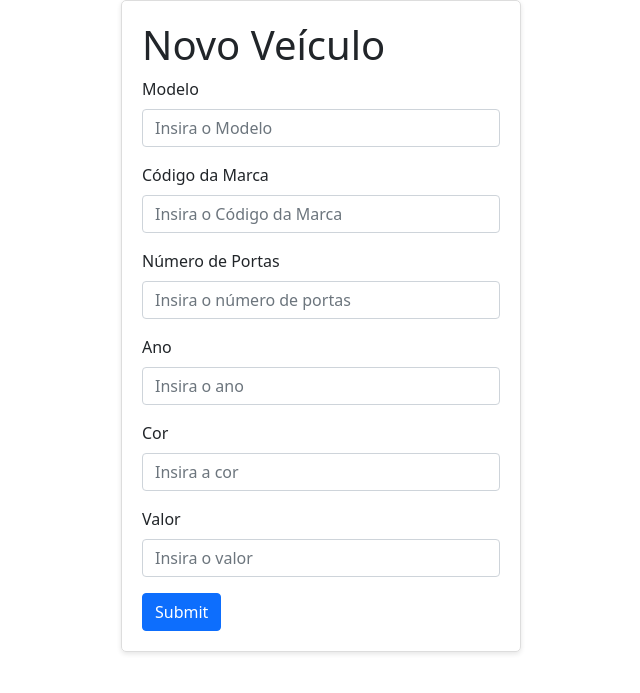
After one commit to arturlbg/bd_project, a Django app: page /veiculo/novo in a window 1280 px wide. The commit adds this page. Shown: the top 693 px of the page, without its empty margins (319-959 px from the left). Run offline with Django 4.2, Linux system fonts and the light colour scheme.

Commit message:
criacao de registros

```diff
--- a/app/admin.py
+++ b/app/admin.py
@@ -1,6 +1,6 @@
 from django.contrib import admin
 
 # Register your models here.
-from .models import Student
+from .models import Veiculo
 
-admin.site.register(Student)
+admin.site.register(Veiculo)
--- /dev/null
+++ b/app/forms.py
@@ -0,0 +1,7 @@
+from django import forms
+from .models import Veiculo
+
+class VeiculoForm(forms.ModelForm):
+    class Meta:
+        model = Veiculo
+        fields = ['modelo', 'numportas', 'ano', 'codmarca', 'cor', 'valor']
--- a/app/models.py
+++ b/app/models.py
@@ -1,8 +1,16 @@
 from django.db import models
 
 # Create your models here.
-class Student(models.Model):
-    name=models.CharField(max_length=100)
-    des=models.TextField()
+class Veiculo(models.Model):
+    idveiculo = models.AutoField(primary_key=True)
+    valor=models.FloatField()
+    codmarca=models.CharField(max_length=20)
+    numportas=models.CharField(max_length=1)
+    ano=models.CharField(max_length=4)
+    modelo=models.CharField(max_length=30)
+    cor=models.CharField(max_length=20)
     def __str__(self):
-        return self.name
+        return self.modelo
+
+    class Meta:
+        db_table = "veiculo"
--- a/app/templates/Concessionaria/index.html
+++ b/app/templates/Veiculo/index.html
@@ -20,13 +20,13 @@
 <html>
 <head>
     <meta charset="UTF-8">
-    <title>Concessionária</title>
+    <title>Veiculos</title>
     <!-- Bootstrap CSS -->
     <link rel="stylesheet" href="https://maxcdn.bootstrapcdn.com/bootstrap/4.5.2/css/bootstrap.min.css">
 </head>
 <body>
     <div class="container">
-        <h1 class="text-center">Concessionária</h1>
+        <h1 class="text-center">Veiculos</h1>
         <hr>
         <div class="table-responsive">
             <table class="table align-middle mb-0 bg-white">
--- /dev/null
+++ b/app/templates/Veiculo/new.html
@@ -0,0 +1,55 @@
+<!DOCTYPE html>
+<html lang="en">
+<head>
+  <meta charset="UTF-8">
+  <meta name="viewport" content="width=device-width, initial-scale=1.0">
+  <link rel="stylesheet" href="https://cdn.jsdelivr.net/npm/bootstrap@5.0.1/dist/css/bootstrap.min.css">
+  <title>Formulário</title>
+  <style>
+    .form-container {
+      max-width: 400px;
+      margin: 0 auto;
+      padding: 20px;
+      border: 1px solid #ddd;
+      border-radius: 5px;
+      box-shadow: 0 2px 5px rgba(0, 0, 0, 0.1);
+    }
+  </style>
+</head>
+<body>
+  <div class="container">
+    <div class="form-container">
+      <h1>Novo Veículo</h1>
+      <form class="needs-validation" method="post" novalidate>
+        {% csrf_token %}
+        <div class="mb-3">
+          <label for="modelo" class="form-label">Modelo</label>
+          <input name="modelo" type="text" class="form-control" id="modelo" placeholder="Insira o Modelo" required>
+        </div>
+        <div class="mb-3">
+            <label for="codmarca" class="form-label">Código da Marca</label>
+            <input name="codmarca" type="text" class="form-control" id="codmarca" placeholder="Insira o Código da Marca" required>
+          </div>
+        <div class="mb-3">
+          <label for="numportas" class="form-label">Número de Portas</label>
+          <input name="numportas" type="text" class="form-control" id="numportas" placeholder="Insira o número de portas" required></input>
+        </div>
+        <div class="mb-3">
+          <label for="ano" class="form-label">Ano</label>
+          <input name="ano" type="text" class="form-control" id="ano" placeholder="Insira o ano" required>
+        </div>
+        <div class="mb-3">
+          <label for="cor" class="form-label">Cor</label>
+          <input name="cor" type="text" class="form-control" id="cor" placeholder="Insira a cor" required>
+        </div>
+        <div class="mb-3">
+          <label for="valor" class="form-label">Valor</label>
+          <input name="valor" type="number" class="form-control" id="valor" placeholder="Insira o valor" required>
+        </div>
+        <button type="submit" class="btn btn-primary">Submit</button>
+      </form>
+    </div>
+  </div>
+  <script src="https://cdn.jsdelivr.net/npm/bootstrap@5.0.1/dist/js/bootstrap.bundle.min.js"></script>
+</body>
+</html>
--- a/app/views.py
+++ b/app/views.py
@@ -1,10 +1,44 @@
 from django.shortcuts import render
-from .models import Student
+from .service import *
+from .forms import *
+from .models import Veiculo
+import json
 
-# Create your views here.
-def index(request):
-    obj = Student.objects.all()
+def veiculo(request):
+    service = VeiculoService()
+    obj = service.findAll()
+    obj = json.loads(obj)
     context = {
         "obj": obj,
     }
-    return render(request, "index.html", context)
+    return render(request, "Veiculo/index.html", context)
+
+def get_veiculo(request, id):
+    service = VeiculoService()
+    obj = service.findById(id)
+    context = {
+        "obj": obj,
+    }
+    return render(request, 'Veiculo/edit.html', context)
+
+def novo_veiculo(request):
+    if request.method == 'POST':
+        form = VeiculoForm(request.POST)
+        if form.is_valid():
+            print(form.fields.keys())
+            print(form.cleaned_data)
+            service = VeiculoService()
+            service.create(form)
+    else:
+        form = VeiculoForm()
+
+    return render(request, 'Veiculo/new.html')
+
+def cliente(request):
+    service = ClienteService()
+    obj = service.findAll()
+    obj = json.loads(obj)
+    context = {
+        "obj": obj,
+    }
+    return render(request, "Cliente/index.html", context)
--- a/project/settings.py
+++ b/project/settings.py
@@ -77,7 +77,7 @@ WSGI_APPLICATION = 'project.wsgi.application'
 DATABASES = {
     'default': {
         'ENGINE': 'django.db.backends.postgresql',
-        'NAME': 'test1',
+        'NAME': 'Concessionaria',
         'USER': 'concessionaria',
         'PASSWORD': '1234',
     }
--- a/project/urls.py
+++ b/project/urls.py
@@ -16,9 +16,12 @@ Including another URLconf
 """
 from django.contrib import admin
 from django.urls import path
-from app.views import index
+from app.views import *
 
 urlpatterns = [
     path('admin/', admin.site.urls),
-    path('', index, name="index"),
+    path('veiculo/', veiculo, name="veiculo"),
+    path('veiculo/novo', novo_veiculo, name="novo_veiculo"),
+    path('veiculo/edit/<int:id>/', get_veiculo, name='get_veiculo'),
+    path('cliente/', cliente, name="cliente"),
 ]
```
Also changed, not shown: app/repository.py (+25 -3 lines), app/service.py (+25 -5 lines), app/templates/Veiculo/edit.html (added, +50 -0 lines), app/templates/index.html (deleted, +0 -39 lines).
